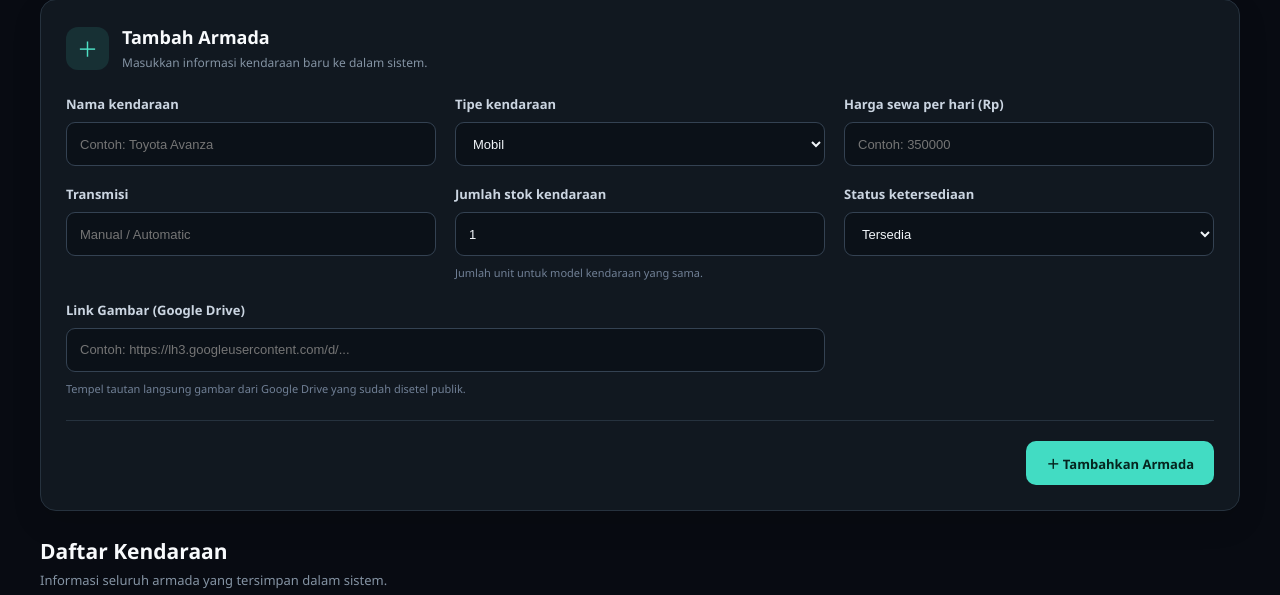
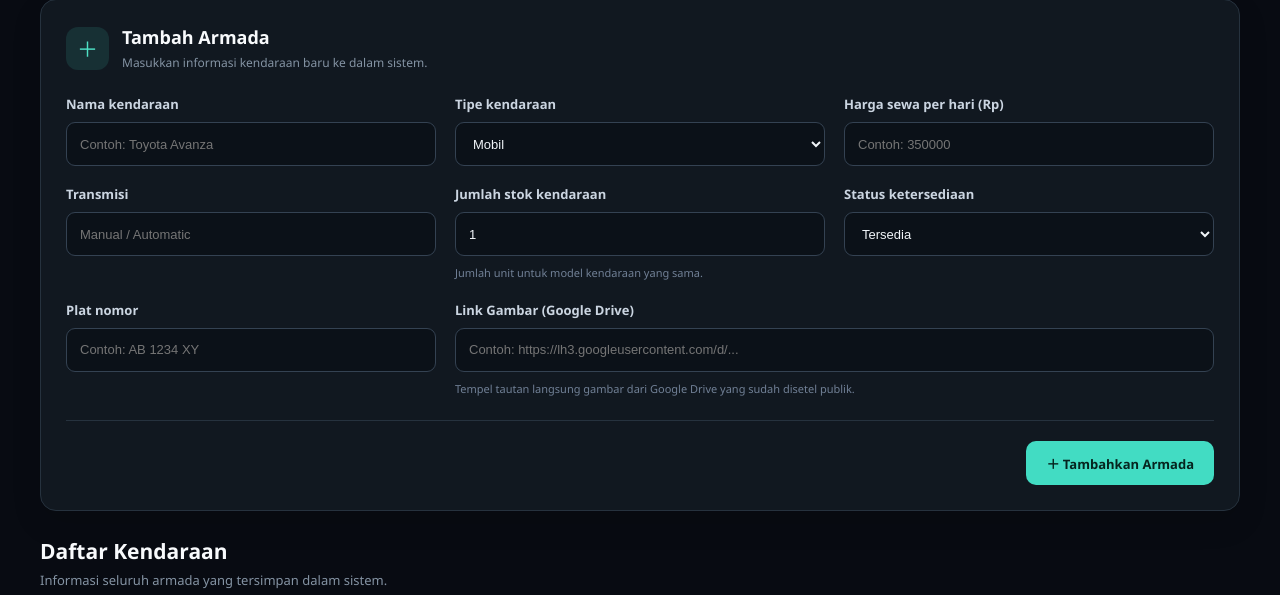
Before and after one commit to MstrMind62/PenyewaanKendaraan, a Laravel app: page /admin/armada in a window 1280 px wide. Shown: the part 200-795 px from the top of the page. Run offline with Laravel 12, Linux system fonts and the light colour scheme; the visitor is signed in with stand-in values (Sample User, id 1); data comes from the database, SQL or seed files in the repository.

Commit message:
admin tambah armada +gambar+platnomor

```diff
--- a/app/Http/Controllers/RentalController.php
+++ b/app/Http/Controllers/RentalController.php
@@ -993,9 +993,11 @@ public function updateArmadaStatus(Request $r, Armada $armada)
             'nama_kendaraan' => 'required|string|max:120',
             'tipe' => 'required|string|max:100',
             'harga_sewa' => 'required|numeric|min:0',
+            'transmisi' => 'nullable|string|max:40',
+            'plat_nomor' => 'nullable|string|max:20',
             'stok' => 'required|integer|min:0|max:1000',
             'status_ketersediaan' => 'required|in:tersedia,disewa,perawatan',
-            'gambar' => 'nullable|url|max:1000',
+            'gambar' => 'nullable|string|max:1000',
         ]);
 
         if (!empty($d['gambar'])) {
--- a/resources/views/admin/armada.blade.php
+++ b/resources/views/admin/armada.blade.php
@@ -572,6 +572,17 @@
                     </select>
                 </div>
 
+                <div class="fleet-field">
+                    <label>Plat nomor</label>
+                    <input
+                        type="text"
+                        name="plat_nomor"
+                        value="{{ old('plat_nomor') }}"
+                        placeholder="Contoh: AB 1234 XY"
+                        maxlength="20"
+                    >
+                </div>
+
                 <div class="fleet-field span-2">
                     <label>Link Gambar (Google Drive)</label>
                     <input
```
